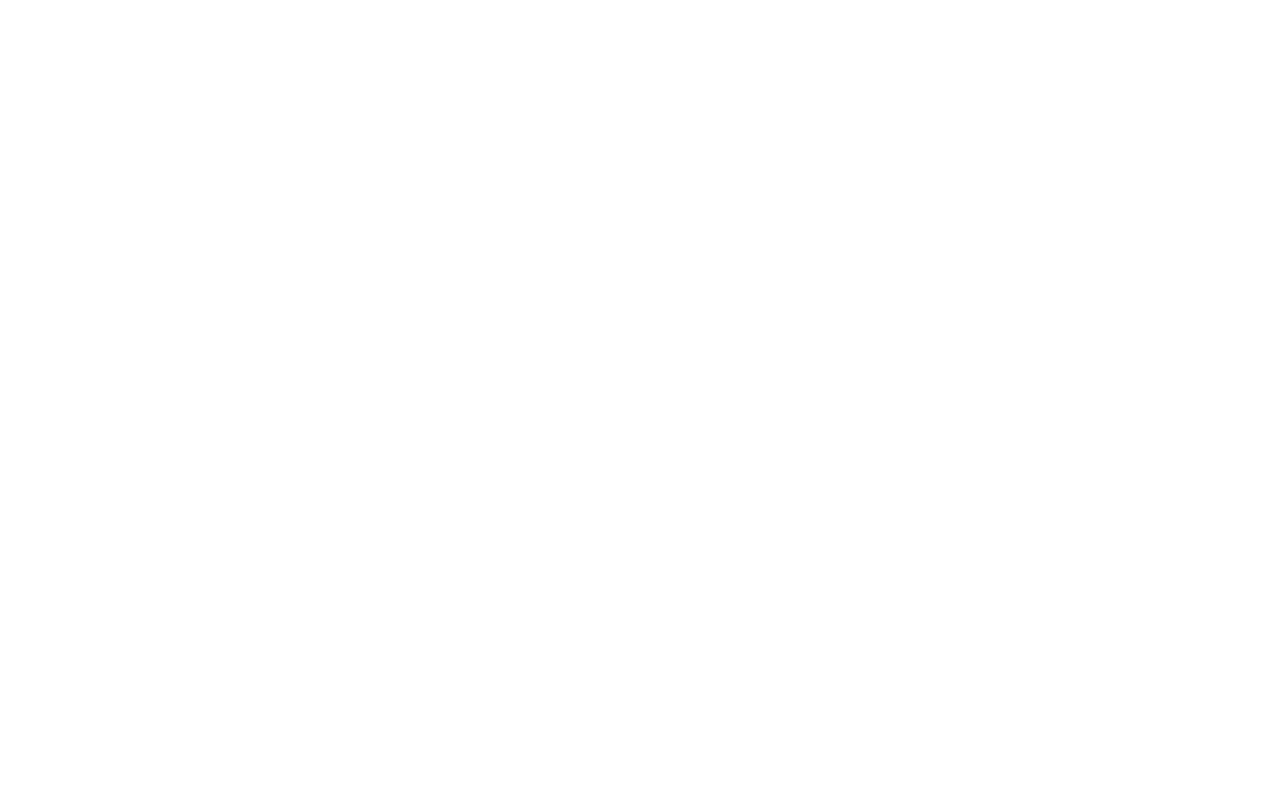
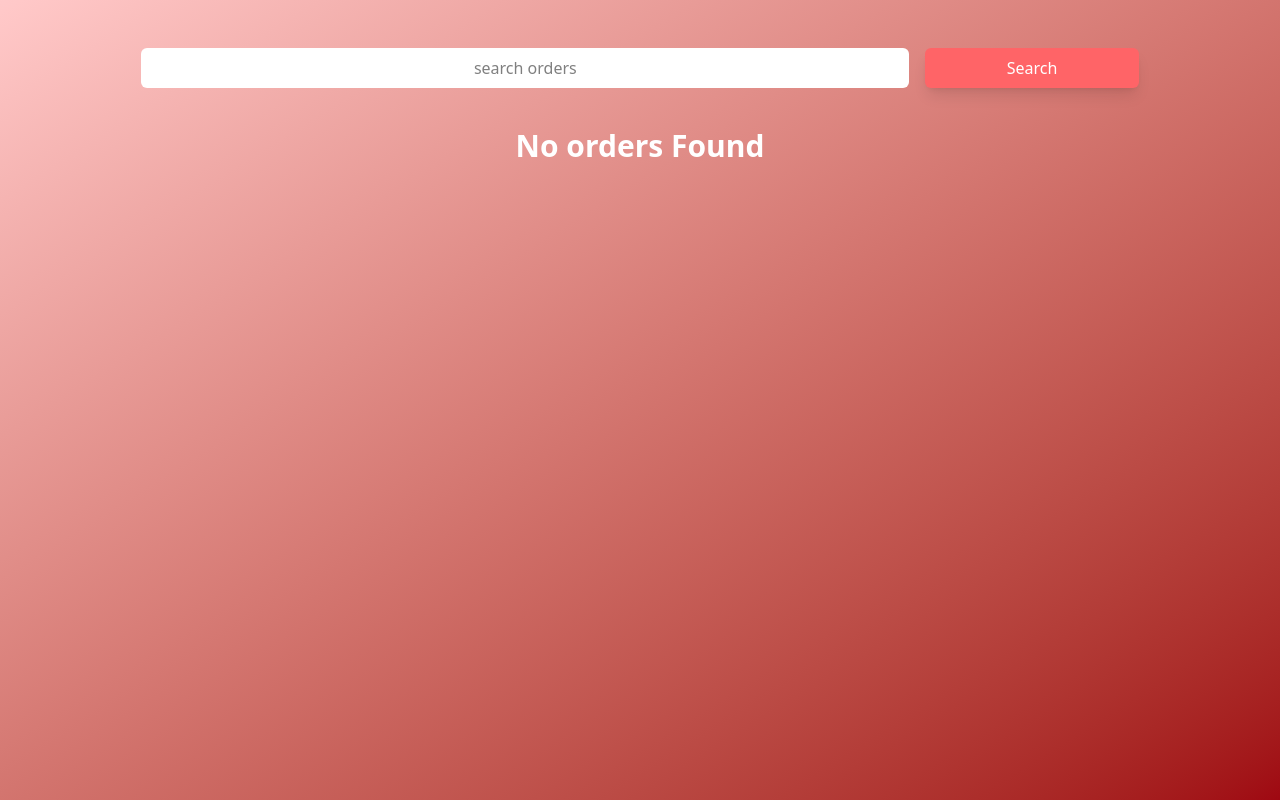
Before and after one commit to utkarsh-1235/FoodieHub, a React (Vite) app: page /user/orders in a window 1280 px wide. Before the commit this address had no page. Built offline with nearby package versions, Linux system fonts and the light colour scheme.

Commit message:
Adding GetOrders.jsx and OrderCard.jsx

```diff
--- a/src/App.jsx
+++ b/src/App.jsx
@@ -1,4 +1,4 @@
-import React from 'react'
+// import React from 'react'
 import { BrowserRouter,Routes, Route } from 'react-router-dom'
 
 import LoginPage from './Pages/LoginPage'
@@ -6,10 +6,11 @@
 import Home from './Pages/Home'
 import About from './Pages/About'
 import CatagoryMenu from './Components/CatagoryMenu'
-import { useSelector } from 'react-redux'
+// import { useSelector } from 'react-redux'
 import PaymentPage from './Pages/PaymentPage'
 import RestaurantList from './Components/RestaurantList'
 import AddRestaurant from './Components/AddRestaurant'
+import GetOrders from './Components/getOrders'
 
 function App() {
   return (
@@ -23,6 +24,7 @@
       <Route path='/food' element={<CatagoryMenu/>}/>
       <Route path='/restaurant' element={<RestaurantList/>}/>
       <Route path='/add' element={<AddRestaurant/>}/>
+      <Route path='/user/orders' element ={<GetOrders/>}/>
 
       </Routes>
       </BrowserRouter>
--- a/src/Components/Cart.jsx
+++ b/src/Components/Cart.jsx
@@ -1,4 +1,4 @@
-import React, {  useEffect, useState } from 'react'
+import  {  useEffect, useState } from 'react'
 import { IoMdClose } from 'react-icons/io'
 import ItemCart from './ItemCart'
 import { useDispatch, useSelector } from 'react-redux'
@@ -56,7 +56,7 @@
     <div className={`fixed top-0 right-0 bg-white w-full lg:w-[20vw] min-h-screen text-black p-5 ${activeState === true ? 'translate-x-0' : 'translate-x-full'} transition-all duration-500 z-50`}>
          <div className='flex justify-between my-3'>
             <span className='text-xl font-bold text-gray-800'>
-                My Order
+                My Cart
             </span>
             <IoMdClose className='border-2 border-gray-600 text-black font-bold p-1 text-xl rounded-md hover:text-red-500 hover:border-red-500 hover:pointer-cursor' onClick={()=>setActiveState(!activeState)}/>
          </div>
--- /dev/null
+++ b/src/Components/OrderCard.jsx
@@ -0,0 +1,11 @@
+
+
+function OrderCard() {
+  return (
+    <div>
+
+    </div>
+  )
+}
+
+export default OrderCard
--- a/src/Components/PaymentForm.jsx
+++ b/src/Components/PaymentForm.jsx
@@ -1,6 +1,7 @@
 import { RadioGroup } from '@headlessui/react'
 import React, { useState } from 'react'
-import { useSelector } from 'react-redux';
+import { useDispatch, useSelector } from 'react-redux';
+import { createOrders } from '../Redux/orderSlice';
 
 
 const paymentMethods = [
@@ -18,6 +19,7 @@
         expiryDate:'',
         cvv:''
     })
+    const dispatch = useDispatch();
     const [method, setMethod] = useState(paymentMethods[0].id);
 
     const handleInput = (e)=>{
@@ -26,6 +28,7 @@
     }
 
     const handlePayment = ()=>{
+        dispatch(createOrders(payment));
         alert(`Payment method selected: ${method}\nDetails: ${JSON.stringify(payment)}`);
     }
 
--- /dev/null
+++ b/src/Components/getOrders.jsx
@@ -0,0 +1,32 @@
+import { useSelector } from "react-redux";
+import OrderCard from "./OrderCard";
+function getOrders() {
+    const orders = useSelector((state)=>state.Order.orders);
+    const loading = useSelector((state)=>state.Order.loading);
+  return (
+    <>
+    <div className="flex flex-col min-h-screen bg-gradient-to-br from-red-200 to-red-800 text-white">
+       <div className="flex gap-4 mt-12 items-center justify-center">
+            <input className='w-full md:w-1/3 lg:w-3/5 bg-white rounded-md text-black text-center px-4 py-2'
+                   placeholder = 'search orders'/>
+
+                   <button className="px-4 py-2 w-1/6 transition duration-300 rounded-md bg-red-400 text-white shadow-lg hover:bg-red-500"> Search</button>
+
+        </div>
+        {
+       loading ? (<div className='text-center text-lg font-bold mt-6'>Loading Dishes.....</div>   ) : (<div className="flex flex-col items-center mt-10">
+            {
+                orders.length > 0 ? (
+                    orders.map((order)=>{
+                        <OrderCard key={order._id} id={order._id} items={order.items} totalPrice={order.totalPrice} totalItems={order.totalItems} status={order.status}/>
+                    })
+                ):
+                (<h1 className="text-3xl font-bold"> No orders Found</h1>)
+            }
+            </div>     )      }
+    </div>
+    </>
+  )
+}
+
+export default getOrders
```
